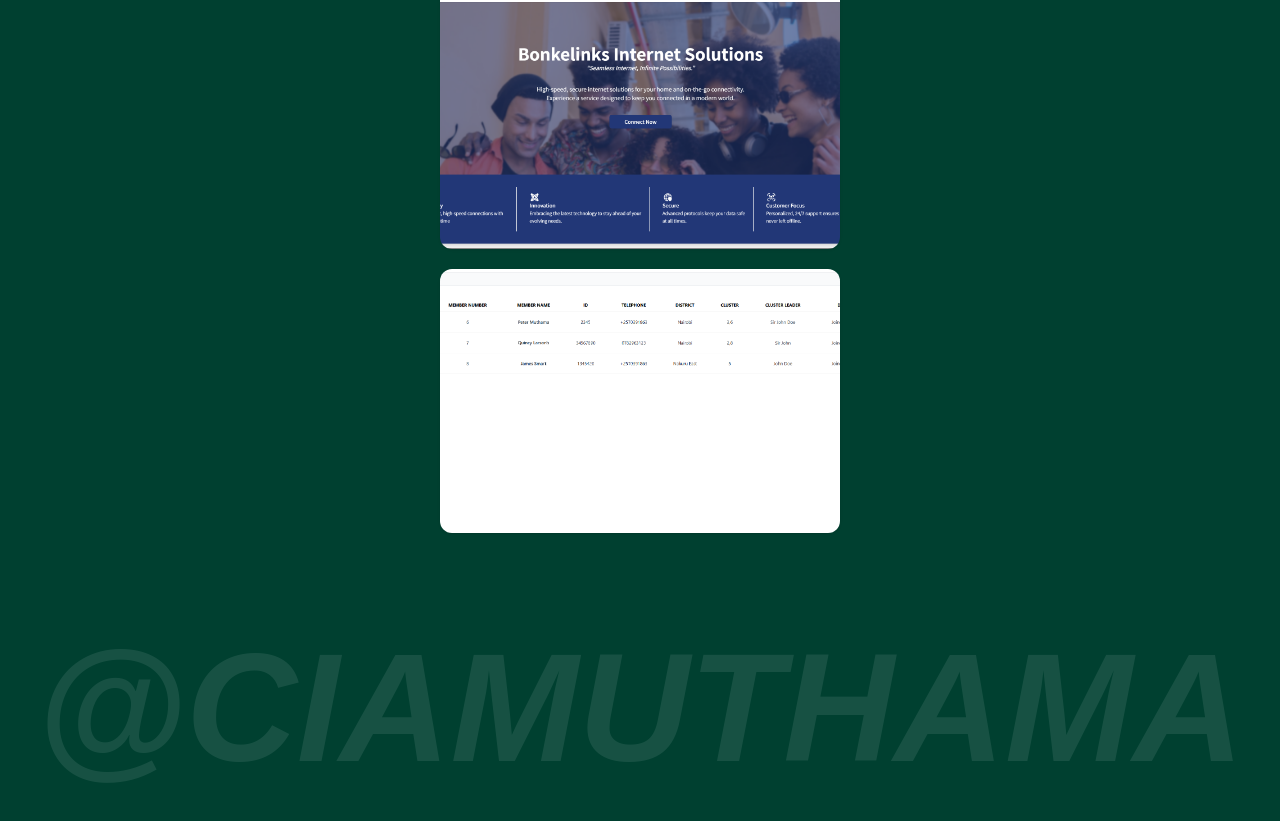
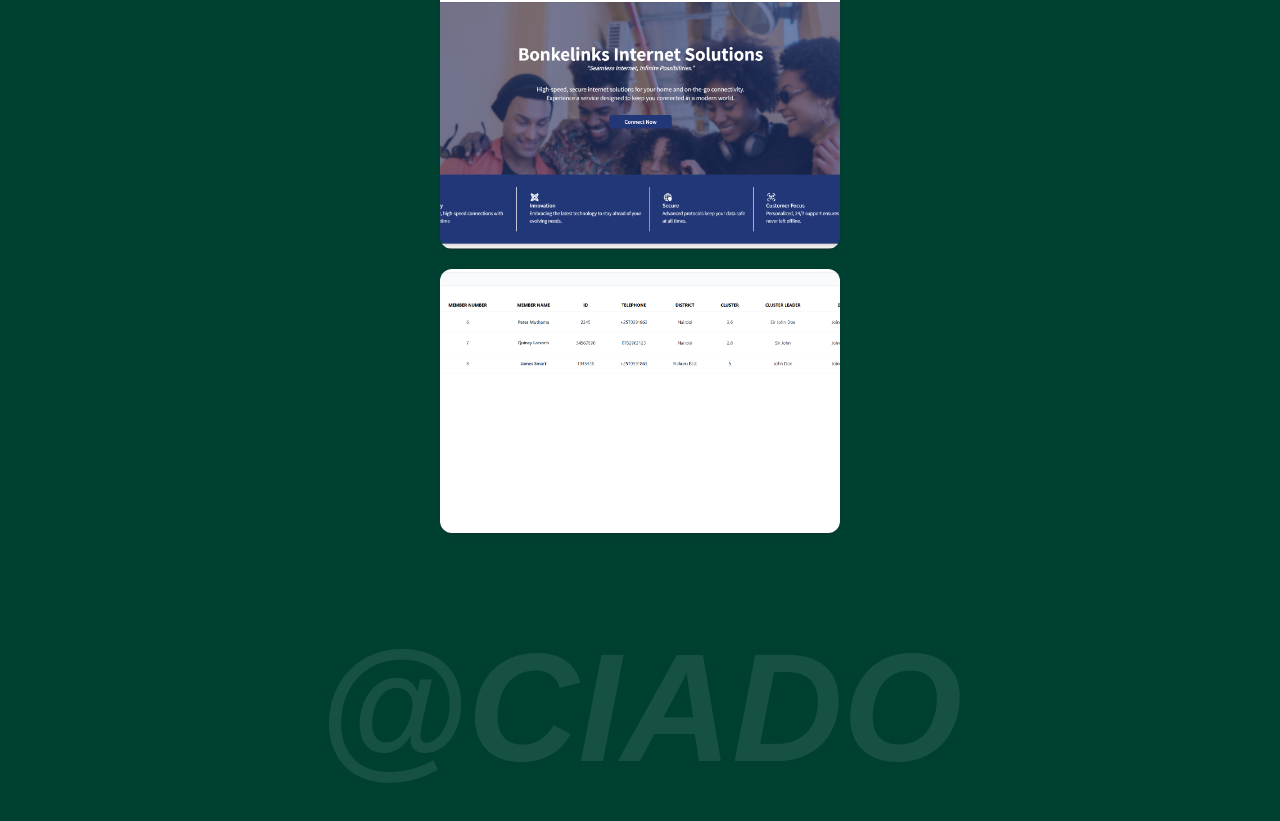
Before and after one commit to Ciamuthama/portfolios, a Next.js app: page /agency in a window 1280 px wide. Shown: the part 2705-3526 px from the top of the page. Built offline with nearby package versions, Linux system fonts and the light colour scheme; what tailwindcss-animated would draw is missing.

Commit message:
agency footer change

```diff
--- a/components/agency/footer.tsx
+++ b/components/agency/footer.tsx
@@ -2,7 +2,7 @@
 export default function Footer() {
   return (
     <div className='py-10 animate-fade-up animate-delay-[1400ms]'>
-        <h4 className={`text-[12vw] font-extrabold text-center opacity-10 uppercase !italic select-none`}>@CiaMuthama</h4>
+        <h4 className={`text-[12vw] font-extrabold text-center opacity-10 uppercase !italic select-none`}>@CiaDo</h4>
     </div>
   )
 }
```
